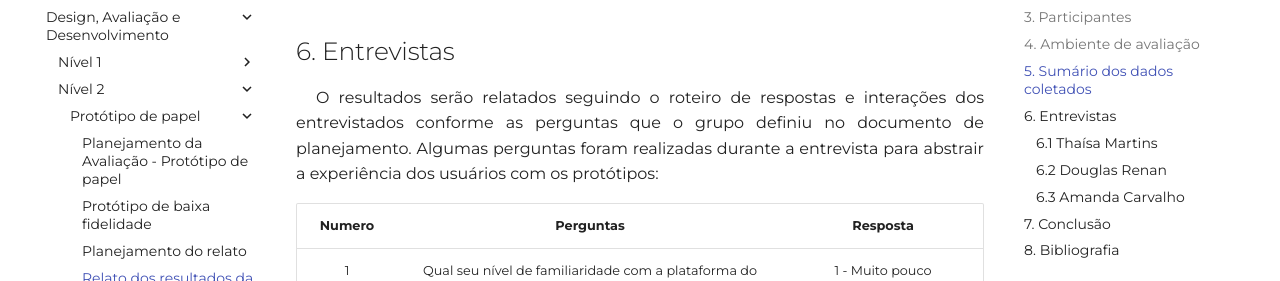
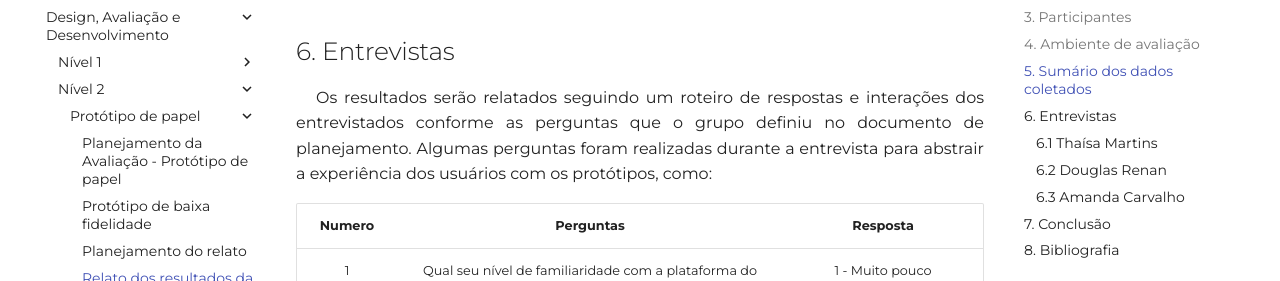
Before and after one commit to Interacao-Humano-Computador/2021.2-Cebraspe, an MkDocs documentation site: the page built from docs/Avaliação_desenvolvimento/Nivel2/relato_resultados.md, in a window 1280 px wide and 900 px high, scrolled down 1984 px. Shown: the part 172-453 px from the top of the window. Built offline with MkDocs 1.6.1 and Material for MkDocs 9.7.7, drawn with Linux system fonts in a browser that asks for light colours; some web fonts are replaced; comment, search, counter and statistics services are not loaded.

```diff
--- a/docs/Avaliação_desenvolvimento/Nivel2/relato_resultados.md
+++ b/docs/Avaliação_desenvolvimento/Nivel2/relato_resultados.md
@@ -50,9 +50,9 @@ As entrevistas realizadas pelo grupo estão disponíveis para a visualização p
 ## 6. Entrevistas
 
 <p style="text-indent: 20px; text-align: justify">
-O resultados serão relatados seguindo o roteiro de respostas e interações dos entrevistados conforme as perguntas que o grupo definiu no documento de planejamento.
+Os resultados serão relatados seguindo um roteiro de respostas e interações dos entrevistados conforme as perguntas que o grupo definiu no documento de planejamento.
 
-Algumas perguntas foram realizadas durante a entrevista para abstrair a experiência dos usuários com os protótipos:</p>
+Algumas perguntas foram realizadas durante a entrevista para abstrair a experiência dos usuários com os protótipos, como:</p>
 
 | Numero |                                 Perguntas                                  |                                                                     Resposta                                                                     |
 | :----: | :------------------------------------------------------------------------: | :----------------------------------------------------------------------------------------------------------------------------------------------: |
```
